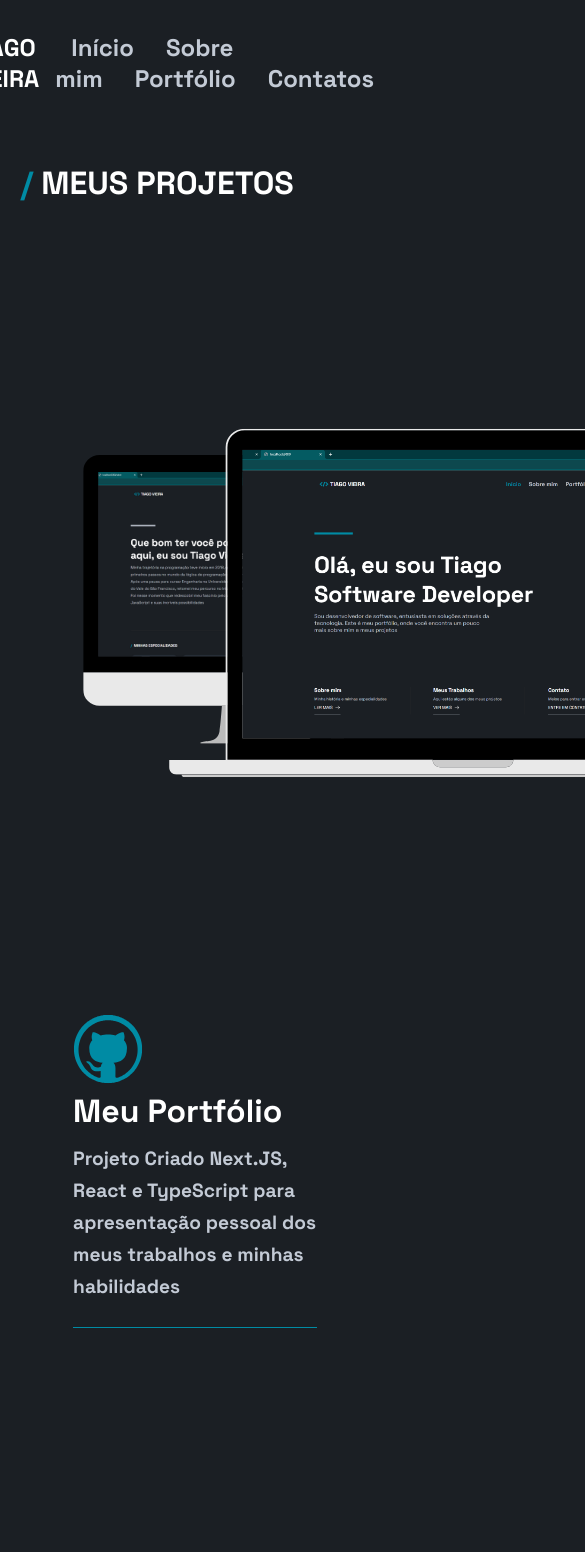
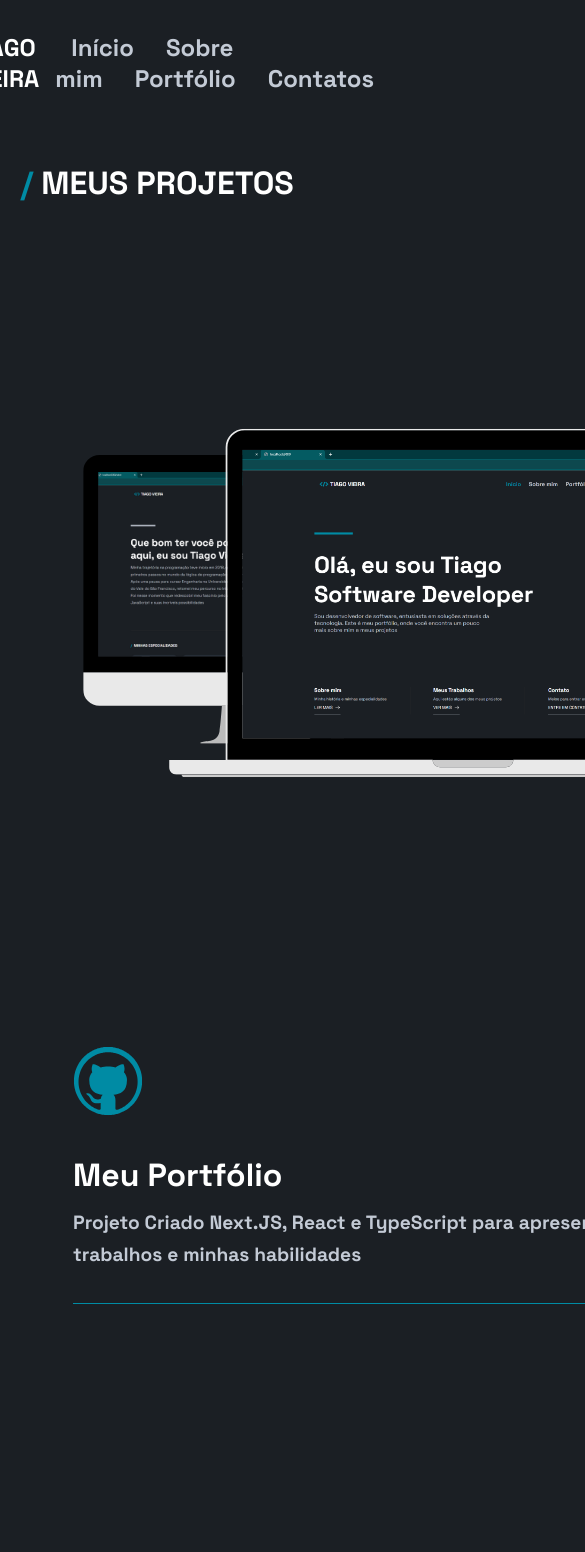
Before and after one commit to tiagosvieira10/my-portfolio, a Next.js app: page /portfolio in a window 390 px wide. Shown: the top 1552 px of the page, 585 px wide, since content can reach past the window. Built offline with nearby package versions, Linux system fonts and the light colour scheme.

Commit message:
projetos- responsivo

```diff
--- a/src/styles/pages/projetos.ts
+++ b/src/styles/pages/projetos.ts
@@ -66,6 +66,21 @@ export const Projeto = styled('section',{
   },
 
   '@media screen and (max-width: 768px)': {
+    borderBottom: 'none',
+
+    h2: {
+      width: '100vh'
+    },
+
+    h4: {
+      width: '90vh',
+      paddingBottom: '2rem',
+      borderBottom: '1px solid $corSecundaria',
+    },
+
+    img:{
+      marginBottom: '2rem'
+    }
 
   }
 })
```
